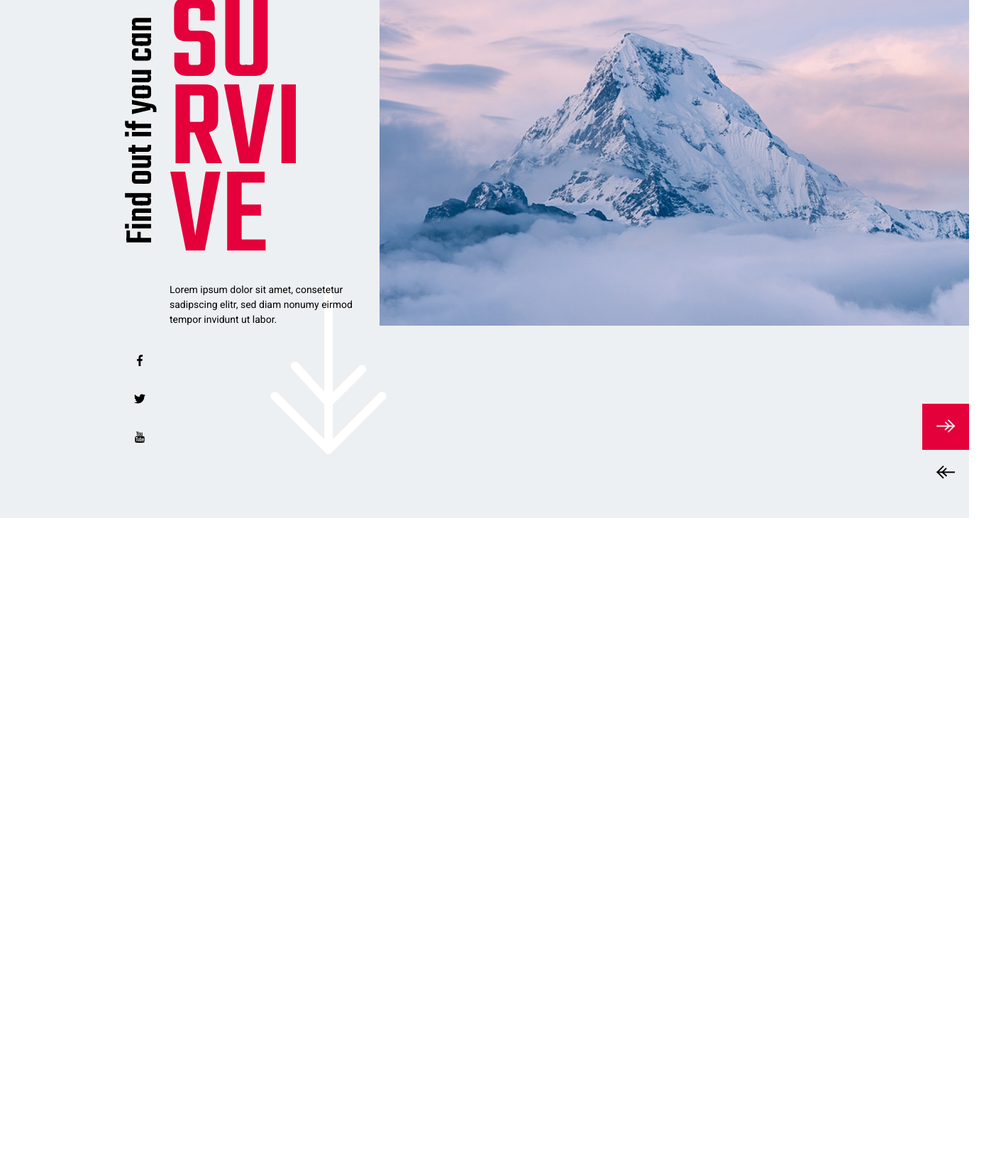
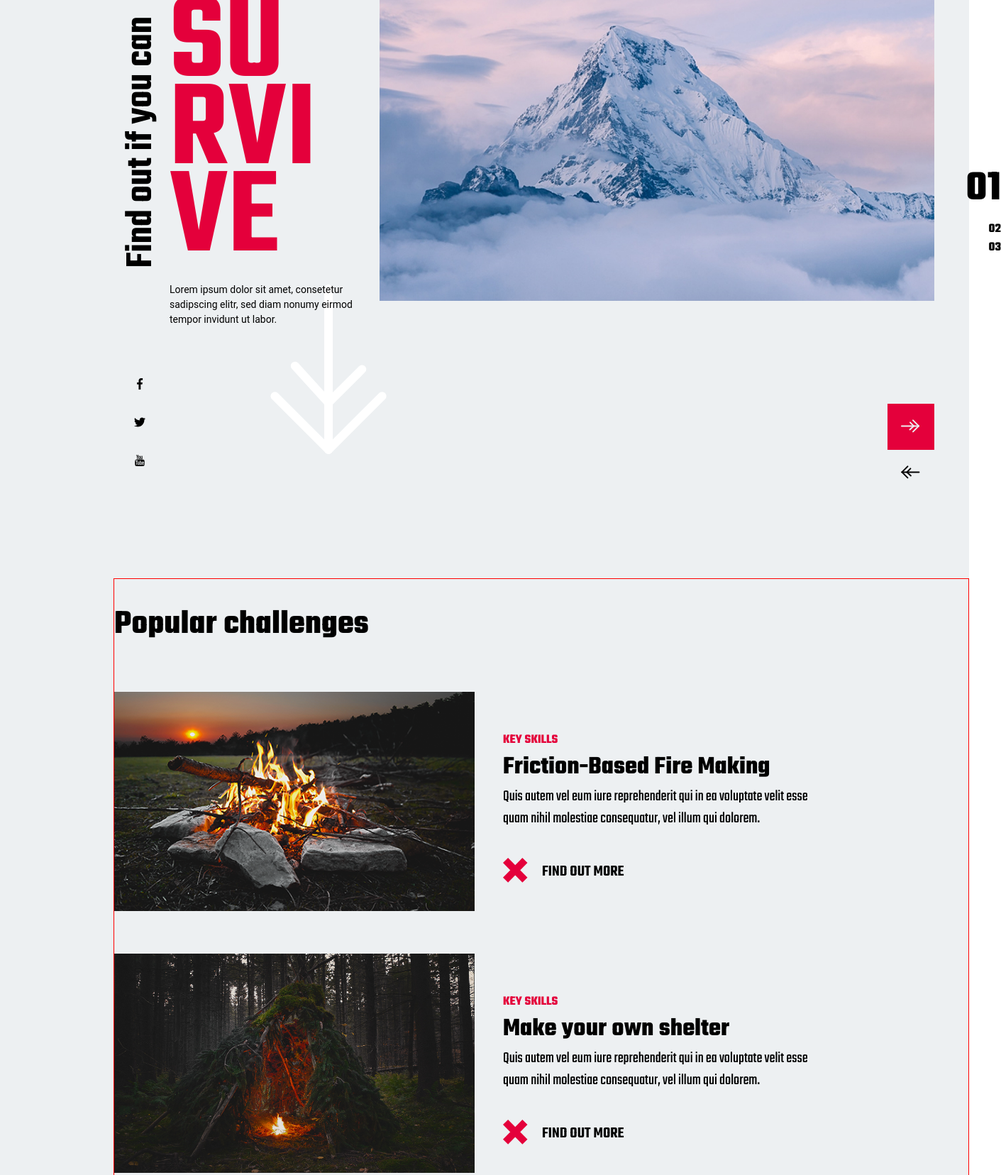
Before and after one commit to jrsalazarleon/survival-freebie, a plain HTML site: page index.html in a window 1280 px wide. Shown: the part 295-1951 px from the top of the page at 71% size, 1411 px wide, since content can reach past the window. Before the commit the page ends 1025 px from the top, so only its background shows below. Drawn offline with Linux system fonts and the light colour scheme.

Commit message:
New changes

```diff
--- a/css/base/utils.css
+++ b/css/base/utils.css
@@ -11,3 +11,7 @@
 .right-65px {
     margin-right: 65px;
 }
+
+.font-bold {
+    font-weight: var(--bold);
+}
--- a/css/base/variables.css
+++ b/css/base/variables.css
@@ -11,5 +11,6 @@
     /* Weights */
     --light: 300;
     --regular: 400;
-    --medium: 500;
+    --medium: 600;
+    --bold: 700;
 }
--- a/css/components/main/main-content.css
+++ b/css/components/main/main-content.css
@@ -88,3 +88,19 @@
     bottom: 75px;
     background-color: var(--red);
 }
+
+.image-number {
+   align-self: center;
+   align-items: flex-end;
+   position: relative;
+   left: 45px;
+}
+
+.image-number li {
+    font-weight: var(--bold);
+    font-size: 18px;
+}
+
+.image-number li:nth-child(1) {
+    font-size: 60px;
+}
--- /dev/null
+++ b/css/components/main/popular-section.css
@@ -0,0 +1,57 @@
+.popular-section-content {
+    border: 1px solid red;
+    display: flex;
+    margin-top: 105px;
+}
+
+.popular-section h2 {
+    font-size: 48px;
+    padding: 30px 0;
+}
+
+.popular-section article {
+    display: flex;
+    padding: 30px 0;
+}
+
+.popular-section article div {
+    margin: 55px 0 0 40px;
+}
+
+.popular-section article span {
+    font-size: 18px;
+    color: var(--red);
+}
+
+.popular-section article h3 {
+    font-size: 36px;
+}
+
+.popular-section article p {
+    font-size: 22px;
+    font-family: var(--teko-font);
+    margin-bottom: 30px;
+}
+
+.popular-section article a {
+    font-size: 22px;
+    text-decoration: none;
+    color: var(--black);
+    font-weight: var(--medium);
+}
+
+.popular-section article a::before {
+    content: "";
+    display: inline-block;
+    width: 35px;
+    height: 35px;
+    background-image: url(/resources/png/x-icon.png);
+    margin-right: 20px;
+    position: relative;
+    top: 10px;
+}
+
+.popular-section article a:hover {
+    transition: .4s;
+    color: var(--red);
+}
--- a/css/index.css
+++ b/css/index.css
@@ -1,7 +1,8 @@
 @import url('https://fonts.googleapis.com/css2?family=Teko:wght@300;400;500&display=swap');
-@import url('https://fonts.googleapis.com/css2?family=Roboto:wght@100;300;400;500;700&display=swap');
+@import url('https://fonts.googleapis.com/css2?family=Teko:wght@300;400;500;600;700&display=swap');
 @import "/css/components/header/main-header.css";
 @import "/css/components/main/main-content.css";
+@import "/css/components/main/popular-section.css";
 @import "/css/components/footer/main-footer.css";
 @import "/css/base/variables.css";
 @import "/css/base/utils.css";
--- a/index.html
+++ b/index.html
@@ -251,14 +251,24 @@
                         <br>tempor invidunt ut labor.
                     </p>
                     <!-- Arrow icon -->
-                    <svg xmlns="http://www.w3.org/2000/svg" width="168.137" height="241.235" viewBox="0 0 168.137 241.235">
+                    <svg xmlns="http://www.w3.org/2000/svg" width="168.137" height="241.235"
+                        viewBox="0 0 168.137 241.235">
                         <g id="ico_art" transform="translate(159.652 6) rotate(90)">
-                          <line id="Línea_10" data-name="Línea 10" x2="75.583" y2="75.583" transform="translate(151.167)" fill="none" stroke="#fff" stroke-linecap="round" stroke-width="12"/>
-                          <line id="Línea_11" data-name="Línea 11" y1="75.583" x2="75.583" transform="translate(151.167 75.583)" fill="none" stroke="#fff" stroke-linecap="round" stroke-width="12"/>
-                          <line id="Línea_12" data-name="Línea 12" x2="226.75" transform="translate(0 75.583)" fill="none" stroke="#fff" stroke-linecap="round" stroke-width="12"/>
+                            <line id="Línea_10" data-name="Línea 10" x2="75.583" y2="75.583"
+                                transform="translate(151.167)" fill="none" stroke="#fff" stroke-linecap="round"
+                                stroke-width="12" />
+                            <line id="Línea_11" data-name="Línea 11" y1="75.583" x2="75.583"
+                                transform="translate(151.167 75.583)" fill="none" stroke="#fff" stroke-linecap="round"
+                                stroke-width="12" />
+                            <line id="Línea_12" data-name="Línea 12" x2="226.75" transform="translate(0 75.583)"
+                                fill="none" stroke="#fff" stroke-linecap="round" stroke-width="12" />
                             <g id="ico_arrow" transform="translate(108.651 28.344)">
-                            <line id="Línea_10-2" data-name="Línea 10" x2="47.24" y2="47.24" transform="translate(4.724)" fill="none" stroke="#fff" stroke-linecap="round" stroke-width="12"/>
-                            <line id="Línea_11-2" data-name="Línea 11" y1="47.24" x2="51.964" transform="translate(0 47.24)" fill="none" stroke="#fff" stroke-linecap="round" stroke-width="12"/>
+                                <line id="Línea_10-2" data-name="Línea 10" x2="47.24" y2="47.24"
+                                    transform="translate(4.724)" fill="none" stroke="#fff" stroke-linecap="round"
+                                    stroke-width="12" />
+                                <line id="Línea_11-2" data-name="Línea 11" y1="47.24" x2="51.964"
+                                    transform="translate(0 47.24)" fill="none" stroke="#fff" stroke-linecap="round"
+                                    stroke-width="12" />
                             </g>
                         </g>
                     </svg>
@@ -267,28 +277,42 @@
                 <div class="img-content">
                     <img src="/resources/jpg/mountain-image.jpg" alt="mountain image">
                     <button type="button">
-                        <svg xmlns="http://www.w3.org/2000/svg" width="26.414" height="18.828" viewBox="0 0 26.414 18.828">
+                        <svg xmlns="http://www.w3.org/2000/svg" width="26.414" height="18.828"
+                            viewBox="0 0 26.414 18.828">
                             <g id="ico_arrow" transform="translate(1 1.414)">
-                              <line id="Línea_10" data-name="Línea 10" x2="8" y2="8" transform="translate(16)" fill="none" stroke="#edf0f2" stroke-linecap="round" stroke-width="2"/>
-                              <line id="Línea_11" data-name="Línea 11" y1="8" x2="8" transform="translate(16 8)" fill="none" stroke="#edf0f2" stroke-linecap="round" stroke-width="2"/>
-                              <line id="Línea_12" data-name="Línea 12" x2="24" transform="translate(0 8)" fill="none" stroke="#edf0f2" stroke-linecap="round" stroke-width="2"/>
+                                <line id="Línea_10" data-name="Línea 10" x2="8" y2="8" transform="translate(16)"
+                                    fill="none" stroke="#edf0f2" stroke-linecap="round" stroke-width="2" />
+                                <line id="Línea_11" data-name="Línea 11" y1="8" x2="8" transform="translate(16 8)"
+                                    fill="none" stroke="#edf0f2" stroke-linecap="round" stroke-width="2" />
+                                <line id="Línea_12" data-name="Línea 12" x2="24" transform="translate(0 8)" fill="none"
+                                    stroke="#edf0f2" stroke-linecap="round" stroke-width="2" />
                                 <g id="ico_arrow-2" data-name="ico_arrow" transform="translate(11.5 3)">
-                                <line id="Línea_10-2" data-name="Línea 10" x2="5" y2="5" transform="translate(0.5)" fill="none" stroke="#edf0f2" stroke-linecap="round" stroke-width="2"/>
-                                <line id="Línea_11-2" data-name="Línea 11" y1="5" x2="5.5" transform="translate(0 5)" fill="none" stroke="#edf0f2" stroke-linecap="round" stroke-width="2"/>
+                                    <line id="Línea_10-2" data-name="Línea 10" x2="5" y2="5" transform="translate(0.5)"
+                                        fill="none" stroke="#edf0f2" stroke-linecap="round" stroke-width="2" />
+                                    <line id="Línea_11-2" data-name="Línea 11" y1="5" x2="5.5"
+                                        transform="translate(0 5)" fill="none" stroke="#edf0f2" stroke-linecap="round"
+                                        stroke-width="2" />
                                 </g>
                             </g>
                         </svg>
 
                     </button>
                     <button type="button">
-                        <svg xmlns="http://www.w3.org/2000/svg" width="26.414" height="18.828" viewBox="0 0 26.414 18.828">
+                        <svg xmlns="http://www.w3.org/2000/svg" width="26.414" height="18.828"
+                            viewBox="0 0 26.414 18.828">
                             <g id="ico_arrow" transform="translate(1.414 1.414)">
-                              <line id="Línea_10" data-name="Línea 10" x1="8" y2="8" fill="none" stroke="#000" stroke-linecap="round" stroke-width="2"/>
-                              <line id="Línea_11" data-name="Línea 11" x1="8" y1="8" transform="translate(0 8)" fill="none" stroke="#000" stroke-linecap="round" stroke-width="2"/>
-                              <line id="Línea_12" data-name="Línea 12" x1="24" transform="translate(0 8)" fill="none" stroke="#000" stroke-linecap="round" stroke-width="2"/>
+                                <line id="Línea_10" data-name="Línea 10" x1="8" y2="8" fill="none" stroke="#000"
+                                    stroke-linecap="round" stroke-width="2" />
+                                <line id="Línea_11" data-name="Línea 11" x1="8" y1="8" transform="translate(0 8)"
+                                    fill="none" stroke="#000" stroke-linecap="round" stroke-width="2" />
+                                <line id="Línea_12" data-name="Línea 12" x1="24" transform="translate(0 8)" fill="none"
+                                    stroke="#000" stroke-linecap="round" stroke-width="2" />
                                 <g id="ico_arrow-2" data-name="ico_arrow" transform="translate(7 3)">
-                                <line id="Línea_10-2" data-name="Línea 10" x1="5" y2="5" fill="none" stroke="#000" stroke-linecap="round" stroke-width="2"/>
-                                <line id="Línea_11-2" data-name="Línea 11" x1="5.5" y1="5" transform="translate(0 5)" fill="none" stroke="#000" stroke-linecap="round" stroke-width="2"/>
+                                    <line id="Línea_10-2" data-name="Línea 10" x1="5" y2="5" fill="none" stroke="#000"
+                                        stroke-linecap="round" stroke-width="2" />
+                                    <line id="Línea_11-2" data-name="Línea 11" x1="5.5" y1="5"
+                                        transform="translate(0 5)" fill="none" stroke="#000" stroke-linecap="round"
+                                        stroke-width="2" />
                                 </g>
                             </g>
                         </svg>
@@ -296,7 +320,53 @@
                     </button>
                 </div>
 
+                <ul class="image-number flex-column">
+                    <li>01</li>
+                    <li>02</li>
+                    <li>03</li>
+                </ul>
             </section>
+
+            <!-- Second section, Popular Challenges & Endurages -->
+            <div class="popular-section-content">
+                <section class="popular-section">
+                    <h2 class="font-bold">Popular challenges</h2>
+
+                    <article>
+                        <img src="/resources/png/fire-1.png" alt="Fire image">
+                        <div>
+                            <span class="font-bold">KEY SKILLS</span>
+                            <h3 class="font-bold">Friction-Based Fire Making</h3>
+                            <p>Quis autem vel eum iure reprehenderit qui in ea voluptate velit esse
+                                <br>quam nihil molestiae consequatur, vel illum qui dolorem.</p>
+                            <a href="#">FIND OUT MORE</a>
+                        </div>
+                    </article>
+
+                    <article>
+                        <img src="/resources/png/fire-2.png" alt="Fire image">
+                        <div>
+                            <span class="font-bold">KEY SKILLS</span>
+                            <h3 class="font-bold">Make your own shelter</h3>
+                            <p>Quis autem vel eum iure reprehenderit qui in ea voluptate velit esse
+                                <br>quam nihil molestiae consequatur, vel illum qui dolorem.</p>
+                                <a href="#">FIND OUT MORE</a>
+                        </div>
+                    </article>
+
+                    <article>
+                        <img src="/resources/png/fire-3.png" alt="Fire image">
+                        <div>
+                            <span class="font-bold">KEY SKILLS</span>
+                            <h3 class="font-bold">Prepare a meal in the forest</h3>
+                            <p>Quis autem vel eum iure reprehenderit qui in ea voluptate velit esse
+                                <br>quam nihil molestiae consequatur, vel illum qui dolorem.</p>
+                                <a href="#">FIND OUT MORE</a>
+                        </div>
+                    </article>
+
+                </section>
+            </div>
 
         </main>
 
```
Also changed, not shown: resources/png/fire-1.png (added), resources/png/fire-2.png (added), resources/png/fire-3.png (added), resources/png/x-icon.png (added). Lines whose indentation alone changed are shown as unchanged.
